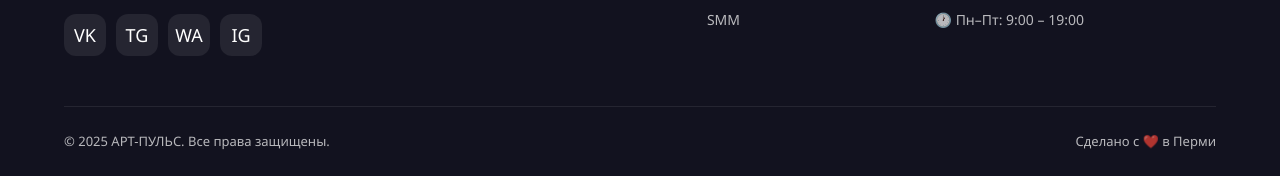
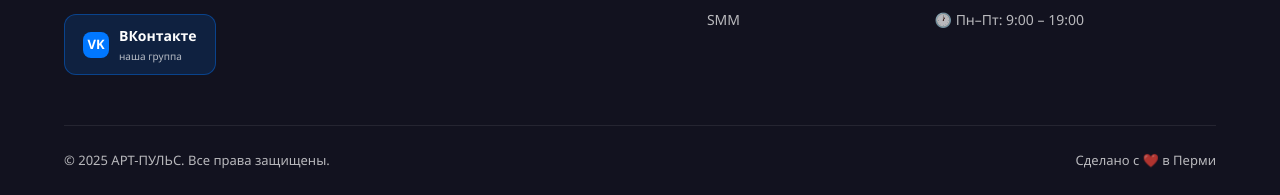
Before and after one commit to ilhazavrik/ART_PULSEs, a plain HTML site: page index.html in a window 1280 px wide. Shown: the part 3844-4039 px from the top of the page. Drawn offline with Linux system fonts and the light colour scheme.

Commit message:
Update index.html

```diff
--- a/index.html
+++ b/index.html
@@ -12,6 +12,7 @@
         --light: #F7F7FA;
         --gray: #6B6B7B;
         --white: #FFFFFF;
+        --vk: #0077FF;      /* фирменный синий ВКонтакте */
         --radius: 16px;
         --shadow: 0 8px 30px rgba(26, 26, 46, 0.08);
         --shadow-hover: 0 15px 40px rgba(255, 77, 46, 0.18);
@@ -630,7 +631,6 @@
 
     .form-card .btn { width: 100%; text-align: center; }
 
-    /* Сообщение об успехе */
     .form-success {
         display: none;
         text-align: center;
@@ -700,24 +700,59 @@
         line-height: 1.7;
     }
 
+    /* ✅ Только ВКонтакте — фирменная кнопка */
     .socials { display: flex; gap: 10px; }
 
     .socials a {
-        width: 42px; height: 42px;
+        display: inline-flex;
+        align-items: center;
+        gap: 10px;
+        padding: 10px 18px;
         background: rgba(255,255,255,0.08);
         border-radius: 12px;
+        font-size: 14px;
+        font-weight: 600;
+        text-decoration: none;
+        color: white;
+        transition: all 0.3s;
+        border: 1px solid rgba(255,255,255,0.1);
+    }
+
+    .socials a.vk {
+        background: rgba(0, 119, 255, 0.15);
+        border-color: rgba(0, 119, 255, 0.4);
+    }
+
+    .socials a.vk:hover {
+        background: var(--vk);
+        border-color: var(--vk);
+        transform: translateY(-3px);
+        box-shadow: 0 10px 25px rgba(0, 119, 255, 0.4);
+    }
+
+    .socials a .vk-icon {
+        width: 26px; height: 26px;
+        background: var(--vk);
+        border-radius: 8px;
         display: flex;
         align-items: center;
         justify-content: center;
-        font-size: 18px;
-        text-decoration: none;
+        font-size: 13px;
+        font-weight: 800;
         color: white;
         transition: all 0.3s;
     }
 
-    .socials a:hover {
-        background: var(--primary);
-        transform: translateY(-3px);
+    .socials a.vk:hover .vk-icon {
+        background: white;
+        color: var(--vk);
+    }
+
+    .socials a .vk-label small {
+        display: block;
+        font-size: 10px;
+        font-weight: 500;
+        opacity: 0.7;
     }
 
     .footer-col h4 {
@@ -811,7 +846,6 @@
             <li><a href="#services" onclick="closeMenu()">Услуги</a></li>
             <li><a href="#contacts" onclick="closeMenu()">Контакты</a></li>
         </ul>
-        <!-- ✅ РАБОЧАЯ КНОПКА "ЗАКАЗАТЬ ЗВОНОК" -->
         <button class="btn btn-primary" onclick="orderCall()">Заказать звонок</button>
         <div class="burger" onclick="toggleMenu()">
             <span></span><span></span><span></span>
@@ -988,7 +1022,6 @@
                     <div class="ico">📍</div>
                     <div>г. Пермь, ул. Ленина</div>
                 </div>
-                <!-- ✅ ВАШ НОМЕР -->
                 <div class="cta-contact">
                     <div class="ico">📞</div>
                     <a href="tel:+79307473341">+7 (930) 747-33-41</a>
@@ -1005,7 +1038,6 @@
         </div>
 
         <div class="form-card">
-            <!-- ФОРМА -->
             <form id="orderForm" onsubmit="submitForm(event)">
                 <h3>Оставить заявку</h3>
                 <p class="sub">Заполните форму — и мы свяжемся с вами</p>
@@ -1050,11 +1082,9 @@
                     <span>Я согласен на обработку персональных данных</span>
                 </label>
 
-                <!-- ✅ КНОПКА ОТПРАВКИ -->
                 <button type="submit" class="btn btn-primary">Отправить заявку</button>
             </form>
 
-            <!-- СООБЩЕНИЕ ОБ УСПЕХЕ -->
             <div class="form-success" id="formSuccess">
                 <div class="check">✓</div>
                 <h4>Заявка успешно отправлена!</h4>
@@ -1078,13 +1108,23 @@
                     </div>
                 </a>
                 <p>Новая и современная компания будущего. Мы всей душой болеем за рекламное дело!</p>
+
+                <!-- ✅ ТОЛЬКО ВКОНТАКТЕ, С ССЫЛКОЙ НА ГРУППУ -->
                 <div class="socials">
-                    <a href="#" title="ВКонтакте">VK</a>
-                    <a href="#" title="Telegram">TG</a>
-                    <a href="#" title="WhatsApp">WA</a>
-                    <a href="#" title="Instagram">IG</a>
+                    <a class="vk"
+                       href="https://vk.ru/club241872888#section=wall"
+                       target="_blank"
+                       rel="noopener noreferrer"
+                       title="Наша группа ВКонтакте">
+                        <span class="vk-icon">VK</span>
+                        <span class="vk-label">
+                            ВКонтакте
+                            <small>наша группа</small>
+                        </span>
+                    </a>
                 </div>
             </div>
+
             <div class="footer-col">
                 <h4>Компания</h4>
                 <ul>
@@ -1093,6 +1133,7 @@
                     <li><a href="#contacts">Контакты</a></li>
                 </ul>
             </div>
+
             <div class="footer-col">
                 <h4>Услуги</h4>
                 <ul>
@@ -1102,17 +1143,18 @@
                     <li><a href="#services">SMM</a></li>
                 </ul>
             </div>
+
             <div class="footer-col">
                 <h4>Контакты</h4>
                 <ul class="footer-contacts">
                     <li>📍 г. Пермь, ул. Ленина</li>
-                    <!-- ✅ ВАШ НОМЕР -->
                     <li>📞 <a href="tel:+79307473341">+7 (930) 747-33-41</a></li>
                     <li>✉️ <a href="mailto:artpulse@mail.ru">artpulse@mail.ru</a></li>
                     <li>🕐 Пн–Пт: 9:00 – 19:00</li>
                 </ul>
             </div>
         </div>
+
         <div class="footer-bottom">
             <div>© 2025 АРТ-ПУЛЬС. Все права защищены.</div>
             <div>Сделано с ❤️ в Перми</div>
@@ -1131,9 +1173,7 @@
 
     // ===== КНОПКА "ЗАКАЗАТЬ ЗВОНОК" =====
     function orderCall() {
-        // Плавно прокручиваем к форме
         document.getElementById('contacts').scrollIntoView({ behavior: 'smooth' });
-        // Фокусируем поле "Имя" через небольшую задержку (после прокрутки)
         setTimeout(() => {
             const nameInput = document.getElementById('nameInput');
             if (nameInput) nameInput.focus();
@@ -1142,9 +1182,7 @@
 
     // ===== ОТПРАВКА ФОРМЫ (без сервера) =====
     function submitForm(event) {
-        event.preventDefault(); // отменяем реальную отправку
-
-        // Скрываем форму, показываем сообщение об успехе
+        event.preventDefault();
         document.getElementById('orderForm').style.display = 'none';
         document.getElementById('formSuccess').classList.add('show');
     }
@@ -1152,7 +1190,7 @@
     // ===== СБРОС ФОРМЫ =====
     function resetForm() {
         const form = document.getElementById('orderForm');
-        form.reset();               // очищаем поля
+        form.reset();
         form.style.display = 'block';
         document.getElementById('formSuccess').classList.remove('show');
     }
```
